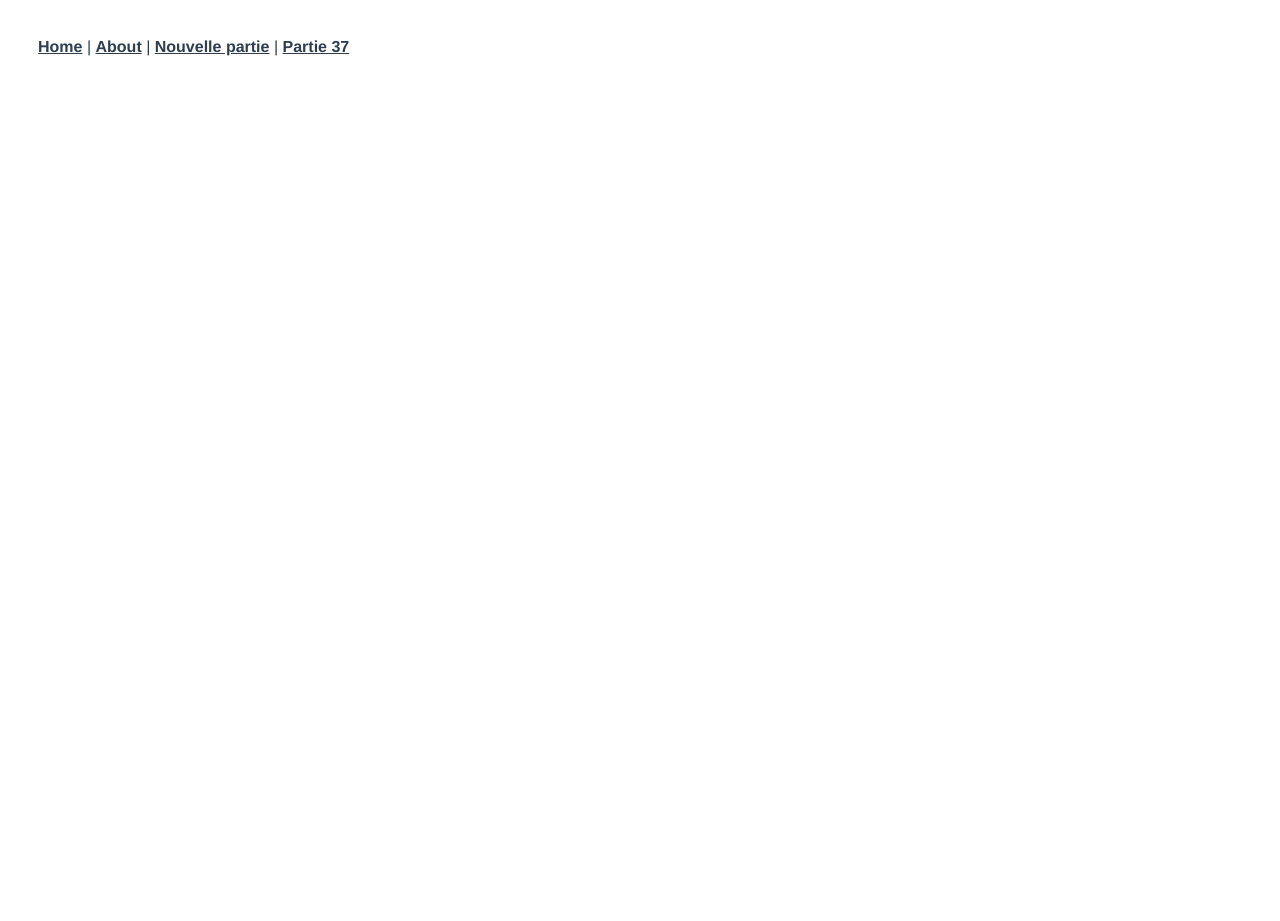
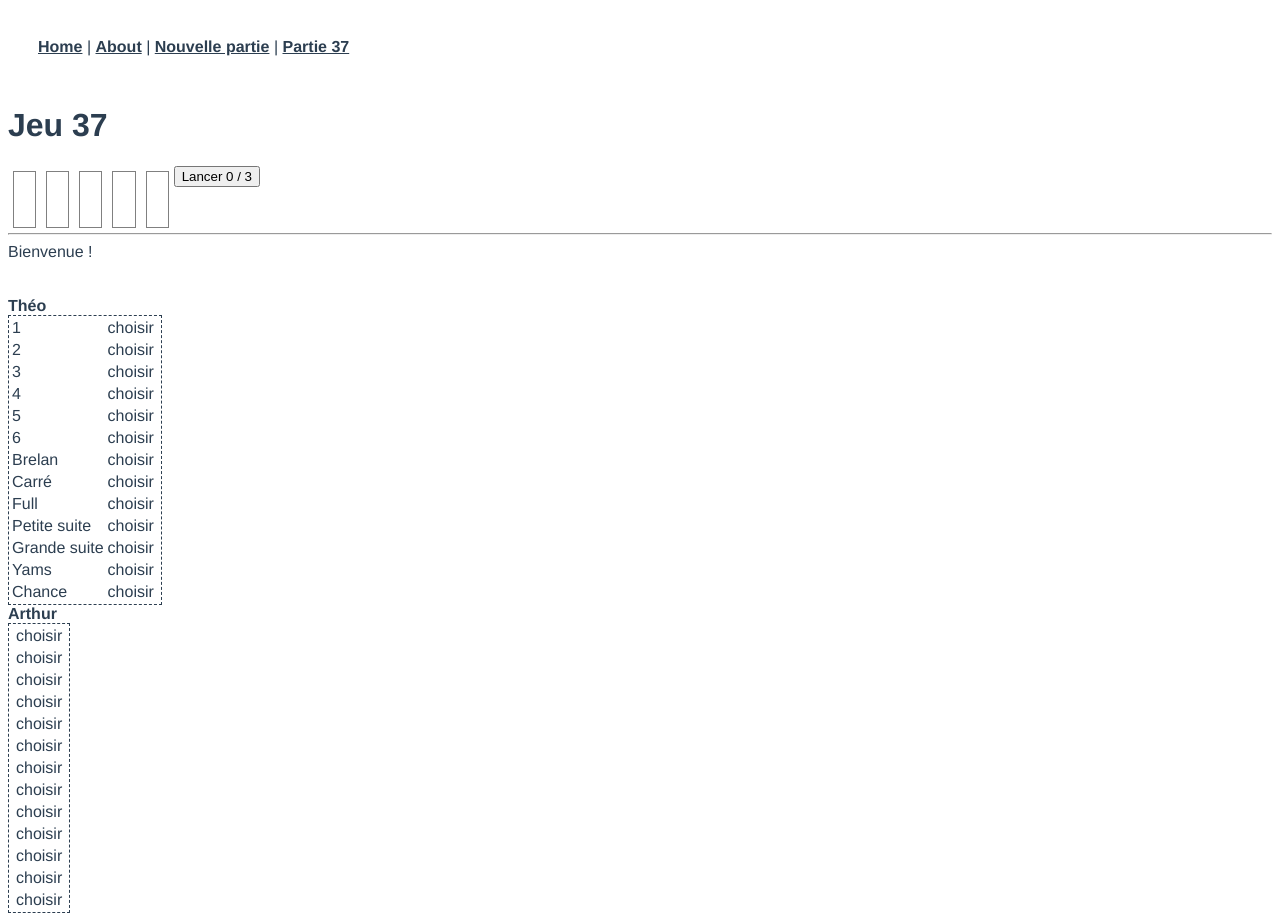
Before and after one commit to matalabanana/yams, a Vue app: page /jeu/37 in a window 1280 px wide. Before the commit the page ends 800 px from the top, so only its background shows below. Built offline with nearby package versions, Linux system fonts and the light colour scheme.

Commit message:
correction

```diff
--- a/src/components/Jeu.vue
+++ b/src/components/Jeu.vue
@@ -1,21 +1,27 @@
 <script>
 
 import De from './De.vue'
+import Joueur from './Joueur.vue'
 
 export default {
   name: 'Jeu',
   components: {
-    De
+    De, Joueur
   },
   data() {
     return {
       count:0,
+      message: "Bienvenue !",
       des: [
         { id:0, valeur:0, relance: true },
         { id:1, valeur:0, relance: true },
         { id:2, valeur:0, relance: true },
         { id:3, valeur:0, relance: true },
         { id:4, valeur:0, relance: true }
+      ],
+      joueurs: [
+        { id:20, prenom:"Théo", libelle: true },
+        { id:21, prenom:"Arthur", libelle: false }
       ]}
   },
   methods: {
@@ -41,6 +47,13 @@ export default {
         this.des[i].valeur = 0
         this.des[i].relance = true;
       }
+    },
+    setFigure(payload) {
+      var x = []
+      for (let i=0; i < 5; i++) {
+        x.push(this.des[i].valeur)
+      }
+      this.message = "Le joueur "+payload.joueur+" choisit la figure "+payload.figure_description+" pour les dés ..."+x.join('.')
     }
   }
 }
@@ -49,14 +62,20 @@ export default {
 
 <template>
 	<div>
-		<button v-on:click="clearJeu"> Nouveau </button>
 
-		<button v-on:click="lancerDes">Lancer Dés</button>
+    <h1> Jeu {{ $route.params.id }} </h1>
 
-		<hr>
-		Mon jeu - nombre de lancer : {{count}} / 3
-    <br>
 		<De v-for="de in des" :key="de.id" v-bind:id="de.id" v-bind:valeur="de.valeur" v-bind:relance="de.relance" @toggle-de="changeDeStatut"> </De>
+
+    <button v-on:click="lancerDes">Lancer {{count}} / 3</button>
+
+
+    <hr style="clear:both;">
+    <div> {{message}} </div>
+    <br><br>
+    <Joueur v-for="j in joueurs" :key="j.id" v-bind:id="j.id" v-bind:prenom="j.prenom" v-bind:libelle="j.libelle" @set-figure="setFigure"> </Joueur>
+
+
 
 	</div>
 </template>
--- a/src/components/Joueur.vue
+++ b/src/components/Joueur.vue
@@ -3,8 +3,9 @@
 export default {
   name: 'Joueur',
   props: {
-    prenom:  { type: String , required: true},
-    libelle: { type: Boolean, default: false},
+    id:      { type: Number, required: true },
+    prenom:  { type: String , required: true },
+    libelle: { type: Boolean, default: false },
   },
   data() {
     return {
@@ -37,6 +38,9 @@ export default {
     changeDeStatut(payload) {
       console.log('change le statut de '+payload.idex)
       this.des[payload.idex].relance = ! this.des[payload.idex].relance
+    },
+    emitSetFigure(id) {
+      this.$emit('set-figure', { joueur: this.id, figure:id , figure_description: this.resultats[id].description });
     }
   }
 }
@@ -49,7 +53,13 @@ export default {
 		<table style="border:1px dashed;margin-right:20px;">
 			<tr v-for="x in resultats" :key="x.id">
 				<td> <label v-if="libelle">{{x.description }} </label></td>
-          <td style="min-width: 50px;"> {{x.pt >= 0 ? x.pt : '&nbsp;'}} </td>
+          <td style="min-width: 50px;">
+
+            {{x.pt >= 0 ? x.pt : ''}}
+
+            <div v-if="x.pt < 0"> <a @click="emitSetFigure(x.id)">choisir</a> </div>
+
+          </td>
 			</tr>
 		</table>
 
--- a/src/components/PartieDetail.vue
+++ /dev/null
@@ -1,20 +0,0 @@
-<script>
-
-import Joueur from './Joueur.vue'
-
-export default {
-  name: 'Partie',
-  components: { Joueur }
-}
-</script>
-
-
-<template>
-	<div>
-    Affichage ici de la partie Partie: {{ $route.params.id }}
-    <hr>
-    <div style="float: left"> <Joueur prenom="Théo" libelle="true"> </Joueur> </div>
-    <div style="float: left"> <Joueur prenom="Manon"> </Joueur> </div>
-  </div>
-
-</template>
--- a/src/router/index.js
+++ b/src/router/index.js
@@ -1,7 +1,6 @@
 import Vue from 'vue'
 import VueRouter from 'vue-router'
 import Home from '../views/Home.vue'
-import PartieDetail from '../components/PartieDetail'
 import Jeu from '../components/Jeu'
 
 
@@ -9,8 +8,7 @@ Vue.use(VueRouter)
 
 const routes = [
   { path: '/', name: 'Home', component: Home },
-  { path: '/start', component: Jeu },
-  { path: '/partie/:id', component: PartieDetail },
+  { path: '/jeu/:id', component: Jeu },
   {
     path: '/about',
     name: 'About',
```
